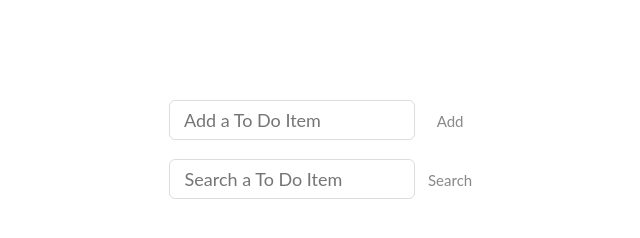
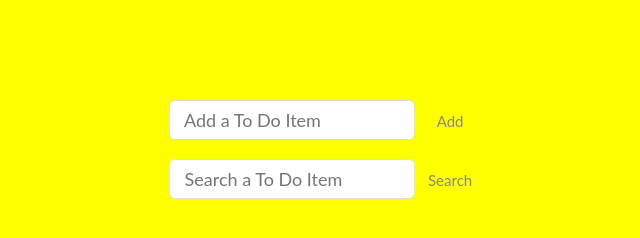
Before and after one commit to tateviktome/cs110_hw4, a plain HTML site: page Public/index.html in a window 1280 px wide. Shown: the whole page, without its empty margins (271-911 px from the left). Drawn offline with Linux system fonts and the light colour scheme; no server answers.

Commit message:
Changed background to yellow

```diff
--- a/Public/main.css
+++ b/Public/main.css
@@ -1,5 +1,5 @@
 body {
-    background: white;
+    background: yellow;
     color: #333;
     font-family: Verdana, sans-serif;
 }
```
